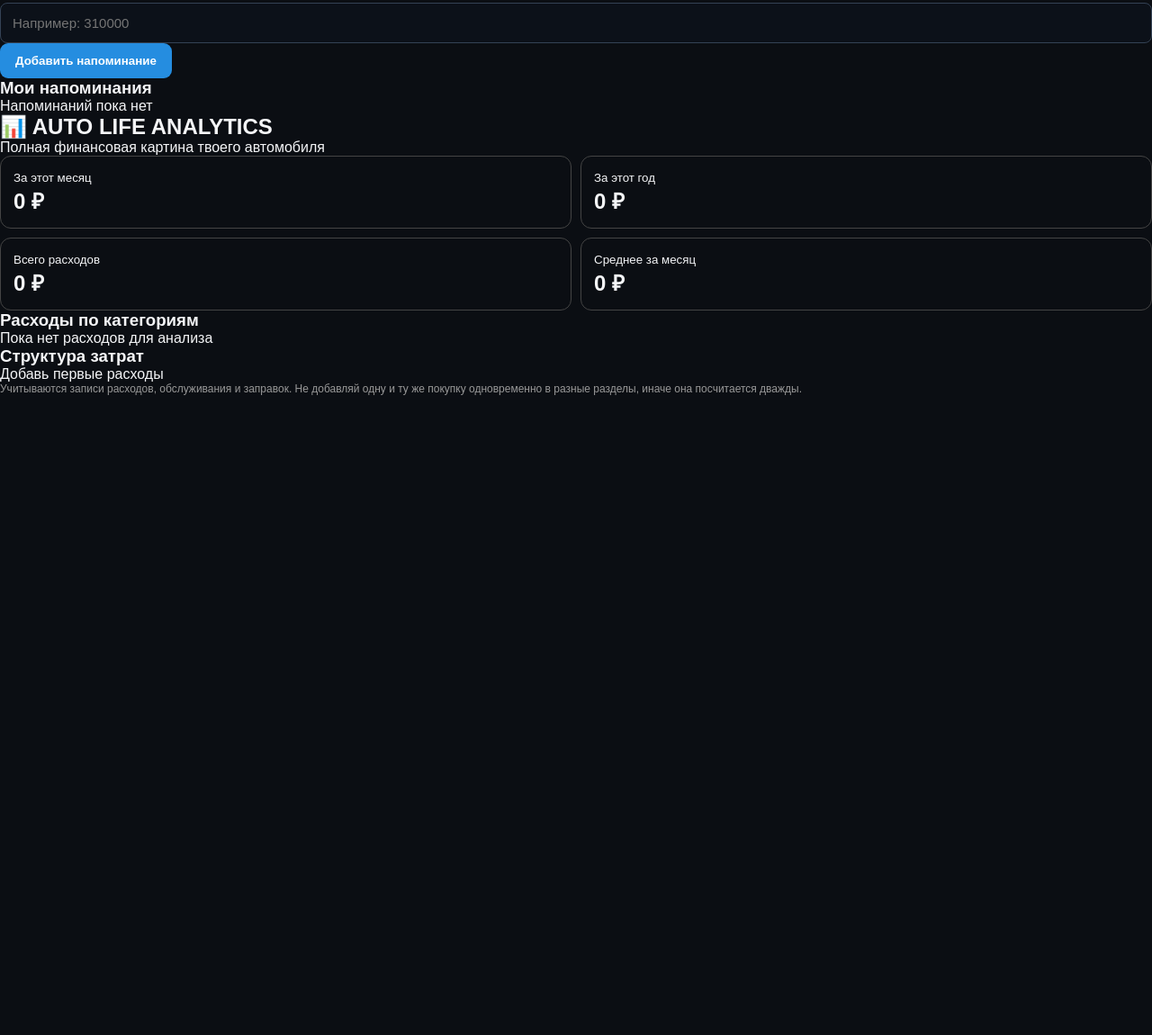
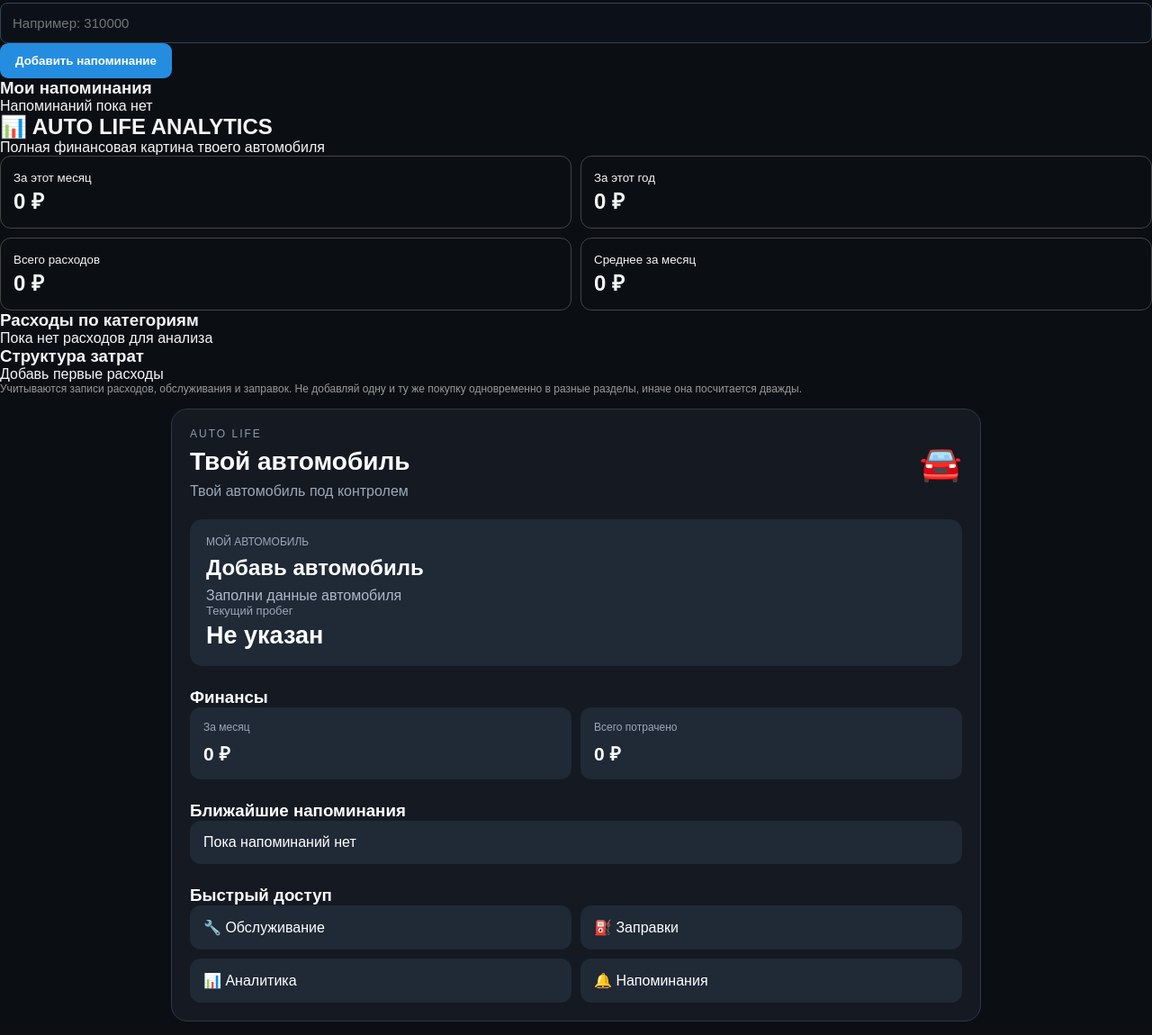
Before and after one commit to roma47562-eng/auto-life, a plain HTML site: page index.html in a window 1280 px wide. Shown: the part 2038-3188 px from the top of the page at 90% size. Before the commit the page ends 2477 px from the top, so only its background shows below. Drawn offline with Linux system fonts and the light colour scheme.

Commit message:
Update index.html

```diff
--- a/index.html
+++ b/index.html
@@ -815,5 +815,133 @@ renderExpenses();
   renderAnalytics();
 })();
 </script>
+ <section id="dashboard" style="padding:20px;margin:15px auto;max-width:900px;background:#151922;color:white;border:1px solid #303846;border-radius:18px;font-family:Arial,sans-serif">
+  <div style="display:flex;justify-content:space-between;align-items:center;flex-wrap:wrap;gap:10px">
+    <div>
+      <div style="color:#8e9aaa;font-size:12px;letter-spacing:2px">AUTO LIFE</div>
+      <h1 style="margin:8px 0">Твой автомобиль</h1>
+      <p style="color:#9ba8b8;margin:0">Твой автомобиль под контролем</p>
+    </div>
+    <div style="font-size:38px">🚘</div>
+  </div>
+
+  <div style="margin-top:22px;padding:18px;background:#202936;border-radius:14px">
+    <div style="color:#9ba8b8;font-size:12px">МОЙ АВТОМОБИЛЬ</div>
+    <h2 id="dashCar" style="margin:8px 0">Добавь автомобиль</h2>
+    <p id="dashDetails" style="color:#aeb9c8">Информация появится после добавления автомобиля</p>
+    <div style="font-size:13px;color:#9ba8b8">Текущий пробег</div>
+    <div id="dashMileage" style="font-size:27px;font-weight:bold;margin-top:5px">—</div>
+  </div>
+
+  <h3 style="margin-top:24px">Финансы</h3>
+  <div style="display:grid;grid-template-columns:repeat(2,minmax(0,1fr));gap:10px">
+    <div style="background:#202936;padding:15px;border-radius:12px">
+      <div style="color:#9ba8b8;font-size:12px">За месяц</div>
+      <div id="dashMonth" style="font-size:21px;font-weight:bold;margin-top:8px">0 ₽</div>
+    </div>
+    <div style="background:#202936;padding:15px;border-radius:12px">
+      <div style="color:#9ba8b8;font-size:12px">Всего потрачено</div>
+      <div id="dashTotal" style="font-size:21px;font-weight:bold;margin-top:8px">0 ₽</div>
+    </div>
+  </div>
+
+  <h3 style="margin-top:24px">Ближайшие напоминания</h3>
+  <div id="dashReminders" style="background:#202936;padding:15px;border-radius:12px">
+    Пока напоминаний нет
+  </div>
+
+  <h3 style="margin-top:24px">Быстрый доступ</h3>
+  <div style="display:grid;grid-template-columns:repeat(2,minmax(0,1fr));gap:10px">
+    <a href="#maintenance-section" style="padding:15px;background:#202936;border-radius:12px;color:white;text-decoration:none">🔧 Обслуживание</a>
+    <a href="#fuel-section" style="padding:15px;background:#202936;border-radius:12px;color:white;text-decoration:none">⛽ Заправки</a>
+    <a href="#analytics-section" style="padding:15px;background:#202936;border-radius:12px;color:white;text-decoration:none">📊 Аналитика</a>
+    <a href="#reminders-section" style="padding:15px;background:#202936;border-radius:12px;color:white;text-decoration:none">🔔 Напоминания</a>
+  </div>
+</section>
+
+<script>
+(function() {
+  const KEY = "autoLifeDataV2";
+
+  function money(value) {
+    return Math.round(value).toLocaleString("ru-RU") + " ₽";
+  }
+
+  function safe(value) {
+    return String(value).replace(/[&<>"']/g, c => ({
+      "&":"&amp;", "<":"&lt;", ">":"&gt;",
+      '"':"&quot;", "'":"&#39;"
+    }[c]));
+  }
+
+  function renderDashboard() {
+    let data = {};
+    try {
+      data = JSON.parse(localStorage.getItem(KEY)) || {};
+    } catch(e) {}
+
+    const car = data.car || {};
+    const expenses = Array.isArray(data.expenses) ? data.expenses : [];
+    const maintenance = Array.isArray(data.maintenance) ? data.maintenance : [];
+    const fuel = Array.isArray(data.fuel) ? data.fuel : [];
+    const reminders = Array.isArray(data.reminders) ? data.reminders : [];
+
+    const carName = [car.brand, car.model].filter(Boolean).join(" ");
+
+    document.getElementById("dashCar").textContent =
+      carName || "Добавь автомобиль";
+
+    document.getElementById("dashDetails").textContent =
+      [car.year, car.engine].filter(Boolean).join(" · ") ||
+      "Заполни данные автомобиля";
+
+    const mileage = Math.max(
+      Number(car.mileage || 0),
+      ...maintenance.map(x => Number(x.mileage || 0)),
+      ...fuel.map(x => Number(x.mileage || 0))
+    );
+
+    document.getElementById("dashMileage").textContent =
+      mileage ? mileage.toLocaleString("ru-RU") + " км" : "Не указан";
+
+    const records = [
+     ...expenses.map(x => ({date:x.date, amount:Number(x.amount)||0})),
+      ...maintenance.map(x => ({date:x.date, amount:Number(x.amount)||0})),
+      ...fuel.map(x => ({date:x.date, amount:Number(x.cost)||0}))
+    ];
+
+    const now = new Date();
+    const month = now.getFullYear() + "-" +
+      String(now.getMonth()+1).padStart(2,"0");
+
+    const total = records.reduce((s,x) => s+x.amount,0);
+    const monthTotal = records
+      .filter(x => String(x.date||"").startsWith(month))
+      .reduce((s,x) => s+x.amount,0);
+
+    document.getElementById("dashMonth").textContent = money(monthTotal);
+    document.getElementById("dashTotal").textContent = money(total);
+
+    const upcoming = reminders
+      .filter(x => x.date || x.mileage)
+      .slice(0,4);
+
+    document.getElementById("dashReminders").innerHTML =
+      upcoming.length
+        ? upcoming.map(x => `
+          <div style="padding:8px 0;border-bottom:1px solid #394454">
+            <strong>${safe(x.title)}</strong>
+            <div style="color:#aeb9c8;font-size:13px;margin-top:4px">
+              ${x.date ? "📅 "+safe(x.date) : ""}
+              ${x.mileage ? " · 🛣 "+Number(x.mileage).toLocaleString("ru-RU")+" км" : ""}
+            </div>
+          </div>
+        `).join("")
+        : "Пока напоминаний нет";
+  }
+
+  renderDashboard();
+})();
+</script>
 </body>
 </html>
```
